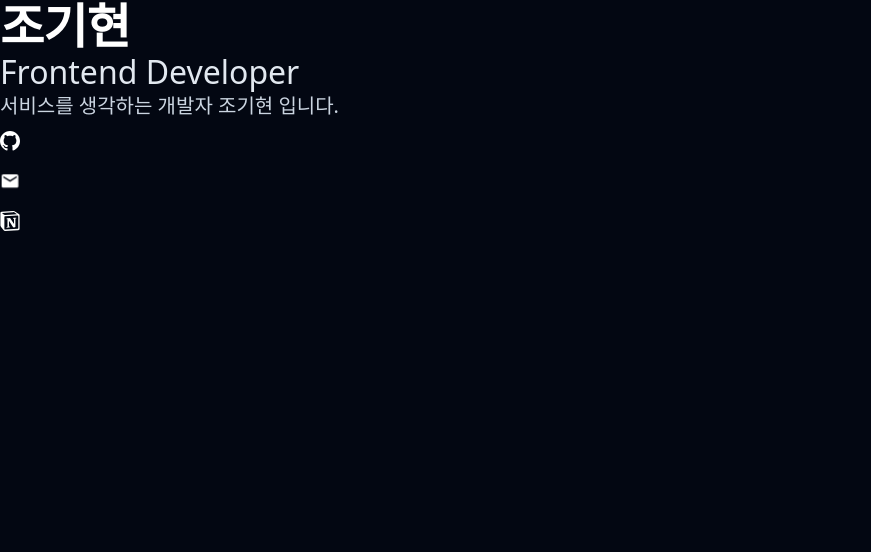
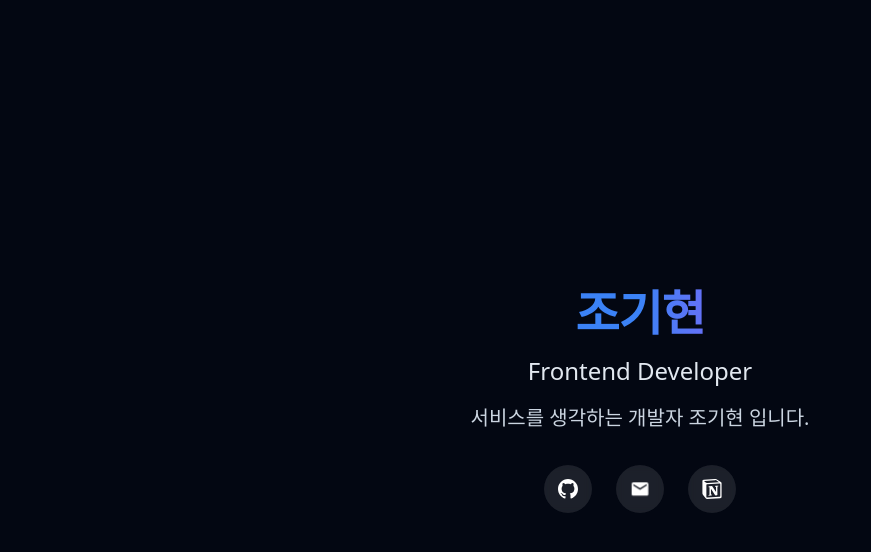
Before and after one commit to rlgus120712-wq/portfolio-khjo, a Next.js app: page / in a window 1280 px wide. Shown: the top 552 px of the page, without its empty margins (0-871 px from the left). Built offline with nearby package versions, Linux system fonts and the light colour scheme.

Commit message:
Add tailwind.config.ts

```diff
--- /dev/null
+++ b/tailwind.config.ts
@@ -0,0 +1,44 @@
+import type { Config } from 'tailwindcss'
+
+const config: Config = {
+  content: [
+    './src/pages/**/*.{js,ts,jsx,tsx,mdx}',
+    './src/components/**/*.{js,ts,jsx,tsx,mdx}',
+    './src/app/**/*.{js,ts,jsx,tsx,mdx}',
+  ],
+  theme: {
+    extend: {
+      colors: {
+        primary: {
+          50: '#eff6ff',
+          100: '#dbeafe',
+          200: '#bfdbfe',
+          300: '#93c5fd',
+          400: '#60a5fa',
+          500: '#3b82f6',
+          600: '#2563eb',
+          700: '#1d4ed8',
+          800: '#1e40af',
+          900: '#1e3a8a',
+        },
+      },
+      animation: {
+        'fade-in': 'fadeIn 0.5s ease-in-out',
+        'slide-up': 'slideUp 0.5s ease-out',
+        'bounce-slow': 'bounce 2s infinite',
+      },
+      keyframes: {
+        fadeIn: {
+          '0%': { opacity: '0' },
+          '100%': { opacity: '1' },
+        },
+        slideUp: {
+          '0%': { transform: 'translateY(20px)', opacity: '0' },
+          '100%': { transform: 'translateY(0)', opacity: '1' },
+        },
+      },
+    },
+  },
+  plugins: [],
+}
+export default config
```
